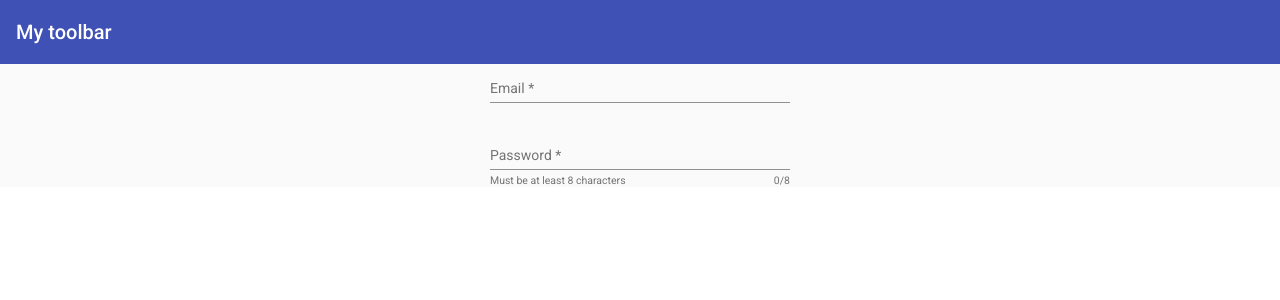
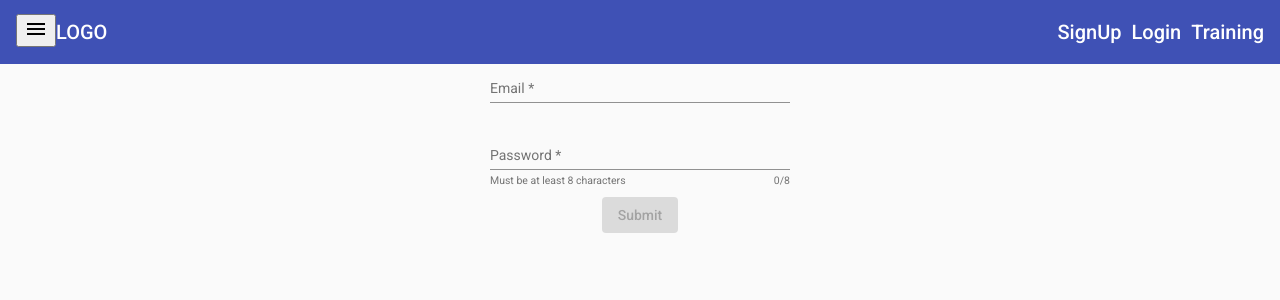
Before and after one commit to aburnley88/Angular9, an Angular app in the folder Fitness-Tracker-Final/Fitness-Tracker-Final/: page /login in a window 1280 px wide. Shown: the top 300 px of the page. Built offline with nearby package versions, Linux system fonts and the light colour scheme.

Commit message:
added a button to login page an starter toolbar styling

```diff
--- a/Fitness-Tracker-Final/Fitness-Tracker-Final/src/app/app.component.css
+++ b/Fitness-Tracker-Final/Fitness-Tracker-Final/src/app/app.component.css
@@ -0,0 +1,21 @@
+mat-sidenav-container, mat-sidenav-content, mat-sidenav {
+    height: 100%;
+}
+mat-sidenav {
+    width: 250px;
+}
+
+a {
+    text-decoration: none;
+    color: #fff;
+}
+
+a:hover, a:active {
+    color: lightgray;
+}
+
+.navigation-links {
+    list-style: none;
+    padding: 0;
+    margin: 0;
+}
--- a/Fitness-Tracker-Final/Fitness-Tracker-Final/src/app/app.component.html
+++ b/Fitness-Tracker-Final/Fitness-Tracker-Final/src/app/app.component.html
@@ -3,7 +3,21 @@
         <p>I'm the sideNav</p>
     </mat-sidenav>
     <mat-sidenav-content>
-        <mat-toolbar color="primary">My toolbar</mat-toolbar>
+        <mat-toolbar color="primary">
+        <div>
+            <button mat-button-icon (click)="sidenav.toggle()">
+                <mat-icon>menu</mat-icon>
+            </button>
+        </div>
+        <div><a routerLink="/">LOGO</a></div>
+        <div fxFlex fxLayout fxLayoutAlign="flex-end">
+            <ul fxLayout fxLayoutGap="10px" class="navigation-links">
+                <li><a routerLink="/signup">SignUp</a></li>
+                <li><a routerLink="/login">Login</a></li>
+                <li><a routerLink="/training">Training</a></li>
+            </ul>
+        </div>
+        </mat-toolbar>
         <main>
             <router-outlet></router-outlet>
         </main>
--- a/Fitness-Tracker-Final/Fitness-Tracker-Final/src/app/app.component.ts
+++ b/Fitness-Tracker-Final/Fitness-Tracker-Final/src/app/app.component.ts
@@ -7,4 +7,6 @@ import { Component } from '@angular/core';
 })
 export class AppComponent {
   title = 'Fitness-Tracker-Final';
+
+
 }
--- a/Fitness-Tracker-Final/Fitness-Tracker-Final/src/app/auth/login/login.component.css
+++ b/Fitness-Tracker-Final/Fitness-Tracker-Final/src/app/auth/login/login.component.css
@@ -0,0 +1,3 @@
+mat-form-field {
+    width: 300px;
+}
--- a/Fitness-Tracker-Final/Fitness-Tracker-Final/src/app/auth/login/login.component.html
+++ b/Fitness-Tracker-Final/Fitness-Tracker-Final/src/app/auth/login/login.component.html
@@ -29,3 +29,5 @@
         </mat-hint>
         <mat-error *ngIf="pwInput.hasError('required')">Password cannot be empty</mat-error>
     </mat-form-field>
+    <button id="submit" mat-raised-button color="primary" [disabled]="f.invalid">Submit</button>
+</form>
```
